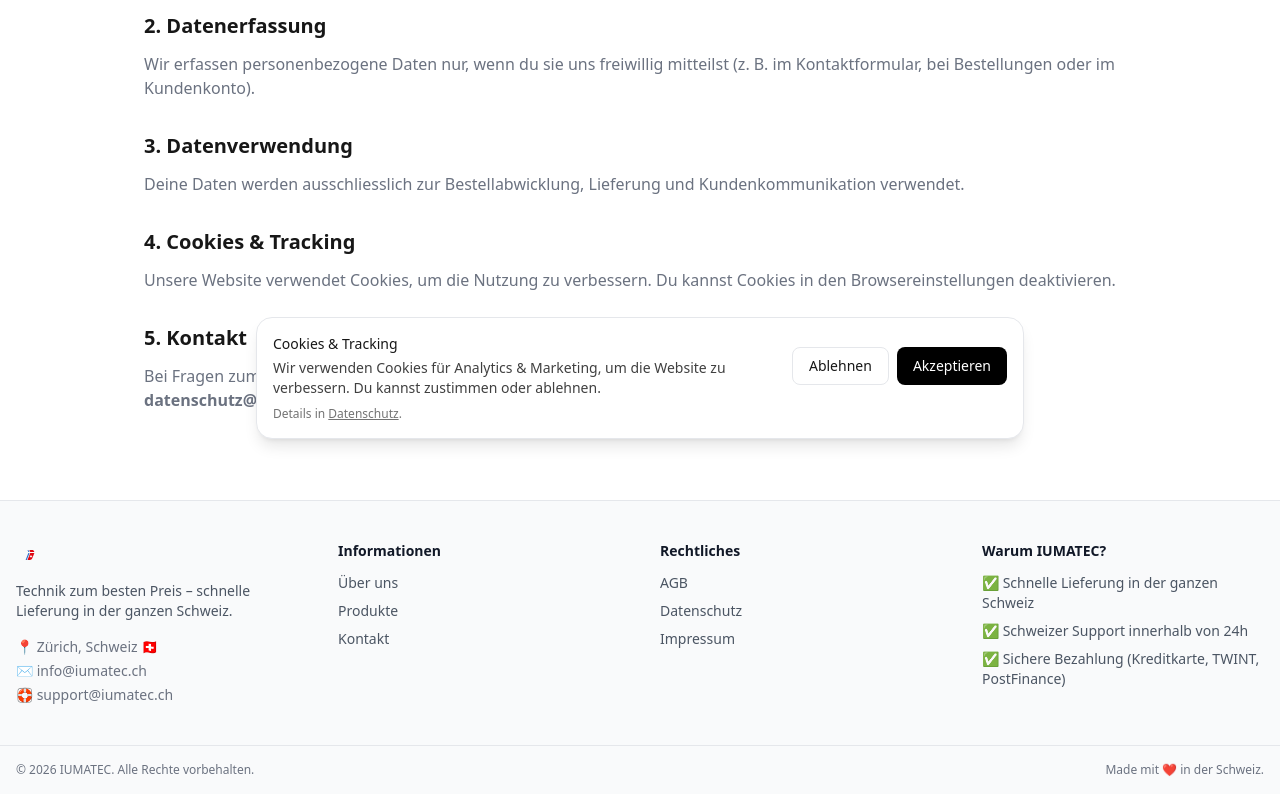
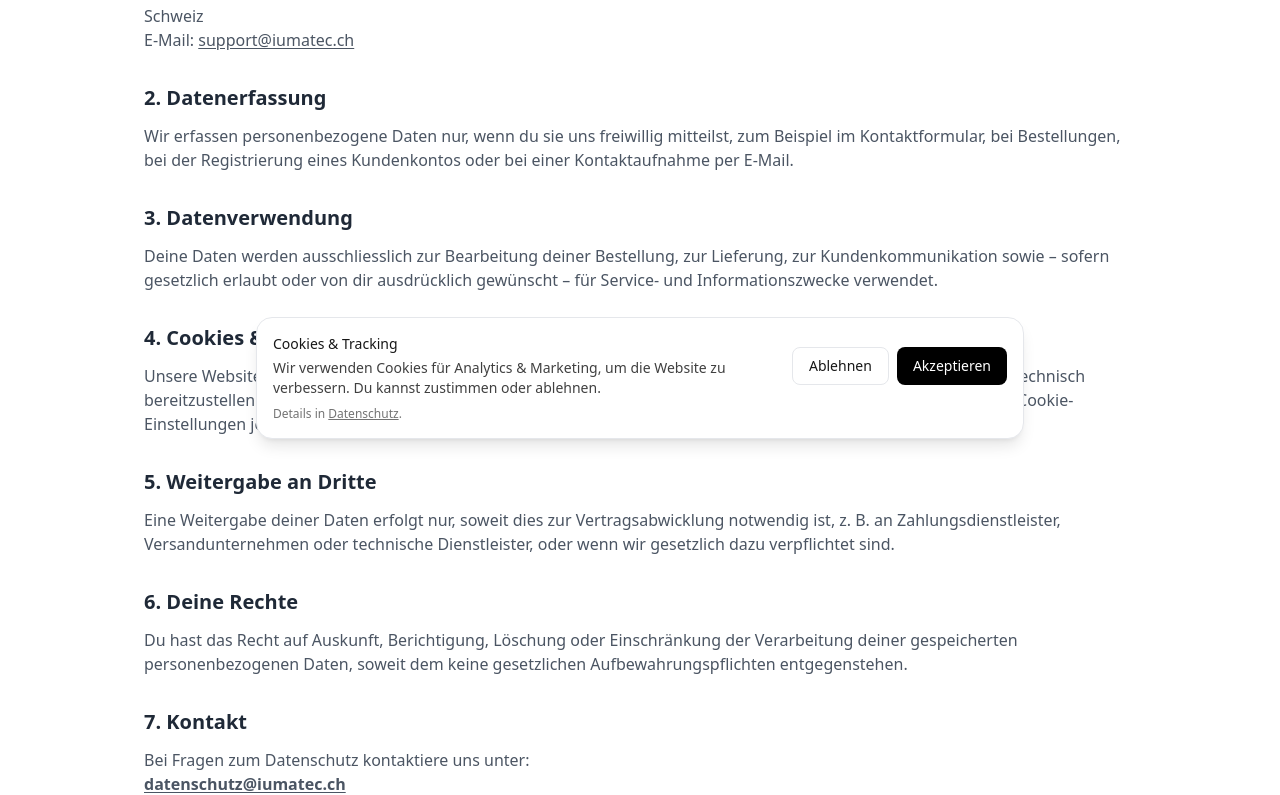
Before and after one commit to celsoneves32/iumatec-site, a Next.js app: page /datenschutz in a window 1280 px wide. Shown: the part 345-1140 px from the top of the page. Built offline with nearby package versions, Linux system fonts and the light colour scheme; no server answers.

Commit message:
Update page.tsx

```diff
--- a/app/datenschutz/page.tsx
+++ b/app/datenschutz/page.tsx
@@ -6,44 +6,86 @@ export const metadata = {
 
 export default function DatenschutzPage() {
   return (
-    <main className="max-w-5xl mx-auto px-4 py-10">
+    <main className="max-w-5xl mx-auto px-4 py-10 text-gray-800 dark:text-gray-100">
       <h1 className="text-3xl font-semibold mb-4">Datenschutz</h1>
+
       <p className="text-gray-600 dark:text-gray-400 mb-4">
         Der Schutz deiner persönlichen Daten ist uns wichtig. Wir behandeln
         deine Daten vertraulich und gemäss den gesetzlichen Vorschriften der
-        Schweiz (DSG) und der EU-DSGVO.
+        Schweiz (DSG) sowie – soweit anwendbar – der EU-DSGVO.
       </p>
 
       <h2 className="text-xl font-semibold mt-8 mb-3">1. Verantwortlicher</h2>
-      <p className="text-gray-500">
-        IUMATEC Schweiz – Zürich, Schweiz
+      <p className="text-gray-600 dark:text-gray-400">
+        IUMATEC Schweiz
         <br />
-        E-Mail: support@iumatec.ch
+        Elsässerstrasse 255
+        <br />
+        4056 Basel
+        <br />
+        Schweiz
+        <br />
+        E-Mail:{" "}
+        <a
+          href="mailto:support@iumatec.ch"
+          className="underline underline-offset-2 hover:text-brand-red"
+        >
+          support@iumatec.ch
+        </a>
       </p>
 
       <h2 className="text-xl font-semibold mt-8 mb-3">2. Datenerfassung</h2>
-      <p className="text-gray-500 mb-4">
+      <p className="text-gray-600 dark:text-gray-400 mb-4">
         Wir erfassen personenbezogene Daten nur, wenn du sie uns freiwillig
-        mitteilst (z. B. im Kontaktformular, bei Bestellungen oder im Kundenkonto).
+        mitteilst, zum Beispiel im Kontaktformular, bei Bestellungen, bei der
+        Registrierung eines Kundenkontos oder bei einer Kontaktaufnahme per
+        E-Mail.
       </p>
 
       <h2 className="text-xl font-semibold mt-8 mb-3">3. Datenverwendung</h2>
-      <p className="text-gray-500 mb-4">
-        Deine Daten werden ausschliesslich zur Bestellabwicklung, Lieferung und
-        Kundenkommunikation verwendet.
+      <p className="text-gray-600 dark:text-gray-400 mb-4">
+        Deine Daten werden ausschliesslich zur Bearbeitung deiner Bestellung,
+        zur Lieferung, zur Kundenkommunikation sowie – sofern gesetzlich erlaubt
+        oder von dir ausdrücklich gewünscht – für Service- und
+        Informationszwecke verwendet.
       </p>
 
       <h2 className="text-xl font-semibold mt-8 mb-3">4. Cookies & Tracking</h2>
-      <p className="text-gray-500 mb-4">
-        Unsere Website verwendet Cookies, um die Nutzung zu verbessern. Du
-        kannst Cookies in den Browsereinstellungen deaktivieren.
+      <p className="text-gray-600 dark:text-gray-400 mb-4">
+        Unsere Website verwendet Cookies und ähnliche Technologien, um die
+        Nutzung der Website zu verbessern, Inhalte technisch bereitzustellen und
+        – sofern du zustimmst – Analysen und Marketingmassnahmen zu
+        ermöglichen. Du kannst deine Cookie-Einstellungen jederzeit anpassen.
       </p>
 
-      <h2 className="text-xl font-semibold mt-8 mb-3">5. Kontakt</h2>
-      <p className="text-gray-500">
+      <h2 className="text-xl font-semibold mt-8 mb-3">5. Weitergabe an Dritte</h2>
+      <p className="text-gray-600 dark:text-gray-400 mb-4">
+        Eine Weitergabe deiner Daten erfolgt nur, soweit dies zur
+        Vertragsabwicklung notwendig ist, z. B. an Zahlungsdienstleister,
+        Versandunternehmen oder technische Dienstleister, oder wenn wir
+        gesetzlich dazu verpflichtet sind.
+      </p>
+
+      <h2 className="text-xl font-semibold mt-8 mb-3">6. Deine Rechte</h2>
+      <p className="text-gray-600 dark:text-gray-400 mb-4">
+        Du hast das Recht auf Auskunft, Berichtigung, Löschung oder
+        Einschränkung der Verarbeitung deiner gespeicherten personenbezogenen
+        Daten, soweit dem keine gesetzlichen Aufbewahrungspflichten
+        entgegenstehen.
+      </p>
+
+      <h2 className="text-xl font-semibold mt-8 mb-3">7. Kontakt</h2>
+      <p className="text-gray-600 dark:text-gray-400">
         Bei Fragen zum Datenschutz kontaktiere uns unter:
         <br />
-        <strong>datenschutz@iumatec.ch</strong>
+        <strong>
+          <a
+            href="mailto:datenschutz@iumatec.ch"
+            className="underline underline-offset-2 hover:text-brand-red"
+          >
+            datenschutz@iumatec.ch
+          </a>
+        </strong>
       </p>
     </main>
   );
```
